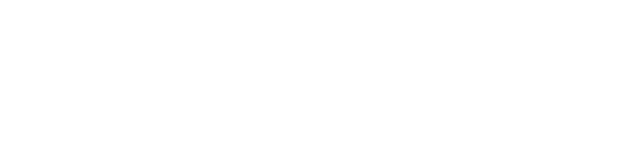
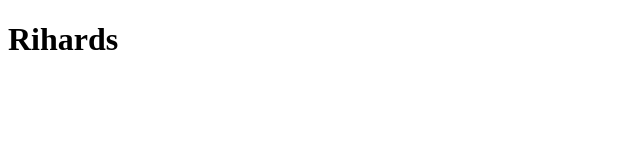
Before and after one commit to rihardstreilans-gif/test-web1, a plain HTML site: page index.html in a window 1280 px wide. Shown: the whole page, without its empty margins (0-640 px from the left). Drawn offline with Linux system fonts and the light colour scheme.

Commit message:
heading element added

```diff
--- a/index.html
+++ b/index.html
@@ -1,6 +1,7 @@
 <!DOCTYPE html>
 <html lang="en">
 <head>
+    <h1>Rihards</h1>
     <meta charset="UTF-8">
     <meta name="viewport" content="width=device-width, initial-scale=1.0">
     <title>Document</title>
```
